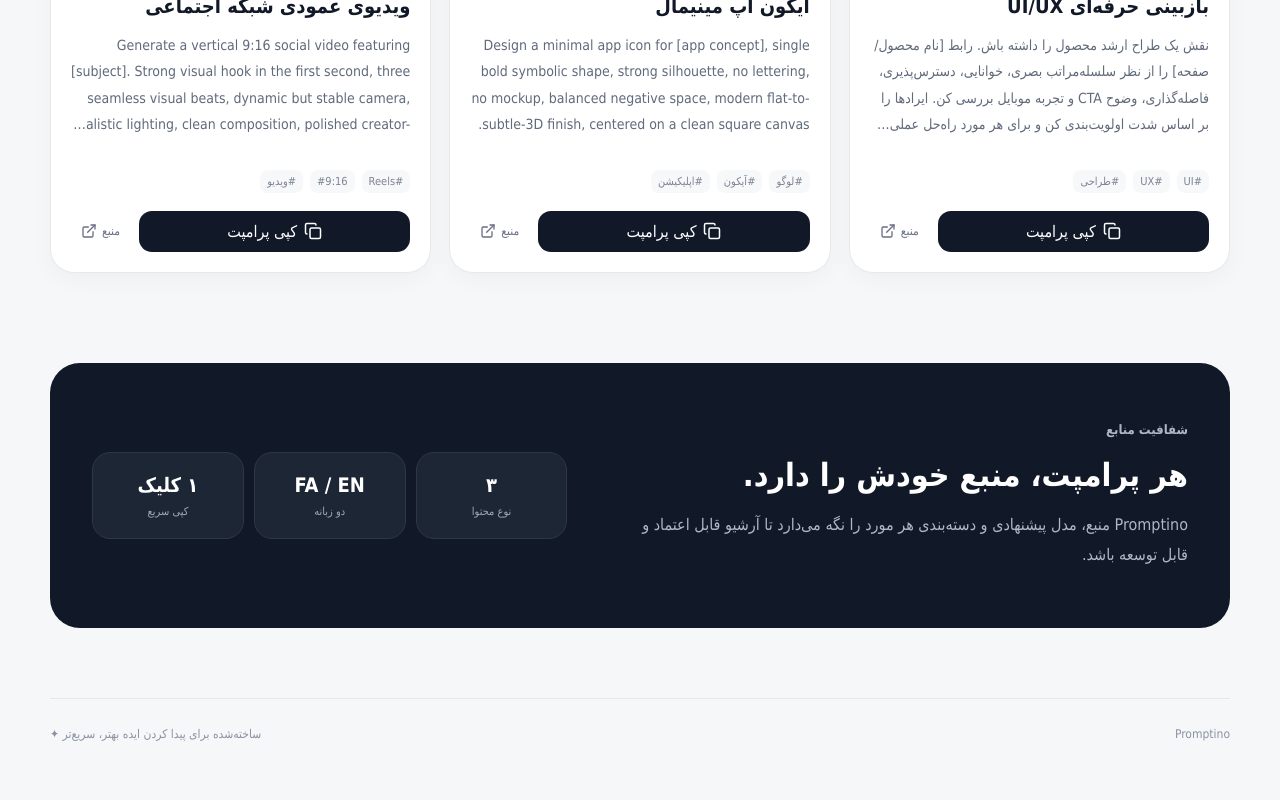
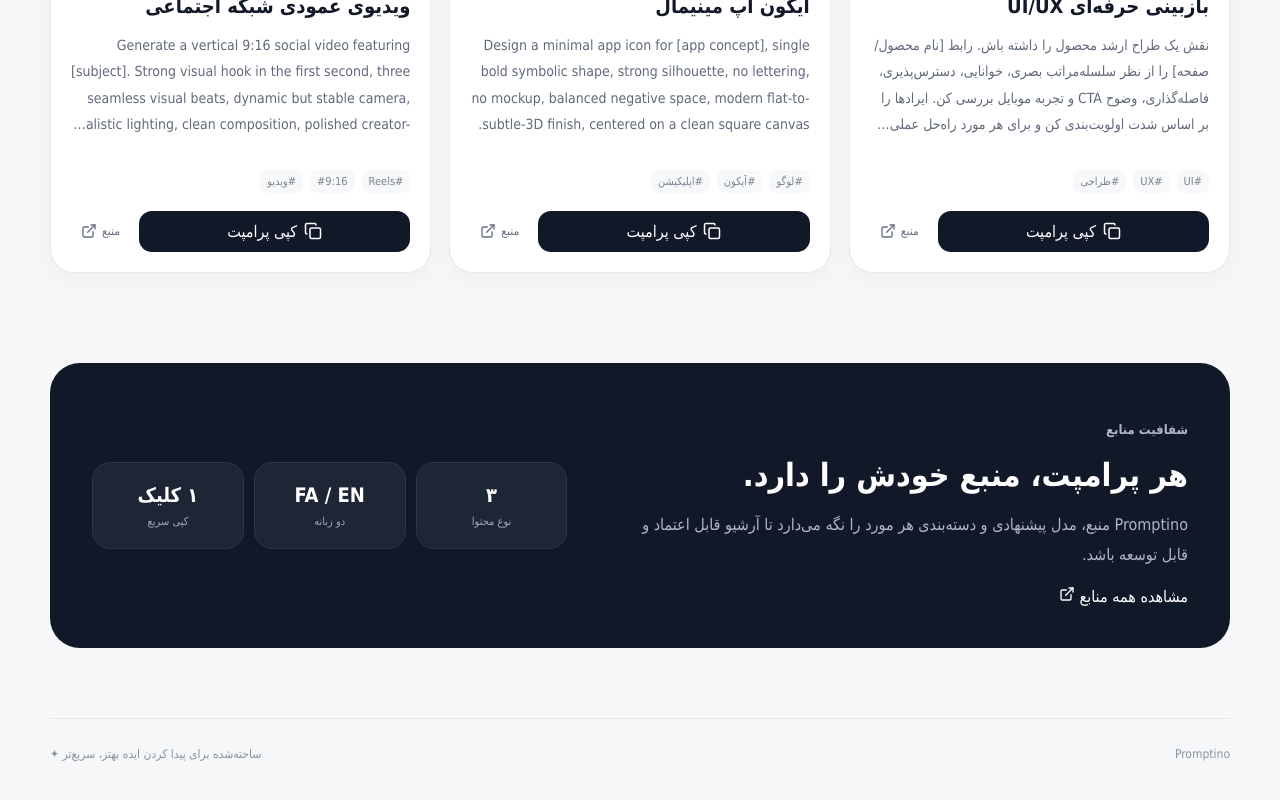
Before and after one commit to sahandse/promptino, a Next.js app: page / in a window 1280 px wide. Shown: the part 1207-2007 px from the top of the page. Built offline with nearby package versions, Linux system fonts and the light colour scheme.

Commit message:
feat: link homepage to source registry

```diff
--- a/app/page.tsx
+++ b/app/page.tsx
@@ -53,7 +53,7 @@ export default function Home() {
         </a>
         <nav>
           <a href="#prompts">پرامپت‌ها</a>
-          <a href="#sources">منابع</a>
+          <a href="/sources">منابع</a>
           <button className="ghost-btn" aria-label="ذخیره‌ها">
             <Bookmark size={19} />
             ذخیره‌ها
@@ -137,7 +137,7 @@ export default function Home() {
         <div>
           <p className="section-kicker">شفافیت منابع</p>
           <h2>هر پرامپت، منبع خودش را دارد.</h2>
-          <p>Promptino منبع، مدل پیشنهادی و دسته‌بندی هر مورد را نگه می‌دارد تا آرشیو قابل اعتماد و قابل توسعه باشد.</p>
+          <p>Promptino منبع، مدل پیشنهادی و دسته‌بندی هر مورد را نگه می‌دارد تا آرشیو قابل اعتماد و قابل توسعه باشد.</p><a className="sources-link" href="/sources">مشاهده همه منابع <ExternalLink size={16} /></a>
         </div>
         <div className="source-stats">
           <div><strong>۳</strong><span>نوع محتوا</span></div>
```
